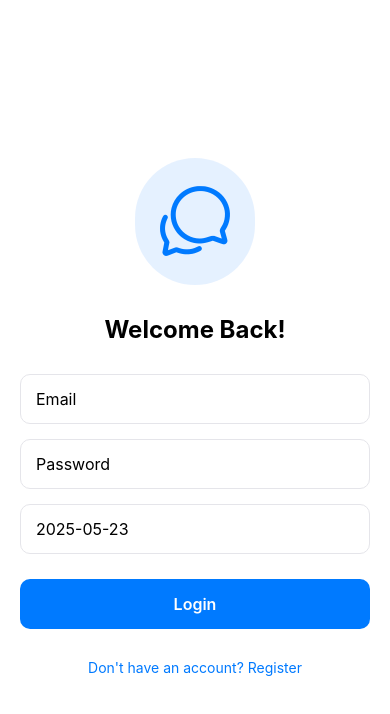
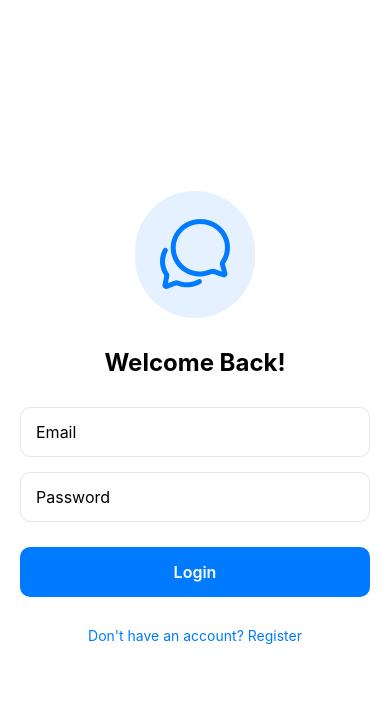
Before and after one commit to taivippro123/chatbot, a React Native app in the folder frontend/: screen / in a window 390 px wide. Shown: the top 714 px of the page. Built offline with nearby package versions, Linux system fonts and the light colour scheme.

Commit message:
remove DOB

```diff
--- a/frontend/src/components/AuthScreen.js
+++ b/frontend/src/components/AuthScreen.js
@@ -15,7 +15,6 @@ import {
 import AsyncStorage from '@react-native-async-storage/async-storage';
 import { Ionicons } from '@expo/vector-icons';
 import { translations } from '../translations';
-import DateTimePicker from '@react-native-community/datetimepicker';
 import { API_URL } from '../config/api';
 // const API_URL = 'http://localhost:5000';
 // const API_URL = 'http://192.168.1.2:5000/api';
@@ -57,39 +56,20 @@ const AuthScreen = ({ onAuthSuccess, language }) => {
   const [email, setEmail] = useState('');
   const [password, setPassword] = useState('');
   const [name, setName] = useState('');
-  const [dateOfBirth, setDateOfBirth] = useState(new Date());
-  const [showDatePicker, setShowDatePicker] = useState(false);
   const [isLoading, setIsLoading] = useState(false);
   const t = translations[language];
 
-  const handleDateChange = (event, selectedDate) => {
-    setShowDatePicker(false);
-    if (selectedDate) {
-      setDateOfBirth(selectedDate);
-    }
-  };
-
-  const formatDateForMySQL = (date) => {
-    if (!date) return '';
-    const year = date.getFullYear();
-    const month = String(date.getMonth() + 1).padStart(2, '0');
-    const day = String(date.getDate()).padStart(2, '0');
-    return `${year}-${month}-${day}`;
-  };
-
   const handleAuth = async () => {
-    if (!email || !password || !dateOfBirth || (!isLogin && !name)) {
+    if (!email || !password || (!isLogin && !name)) {
       Alert.alert(t.error, t.fillAllFields);
       return;
     }
 
     setIsLoading(true);
     try {
-      const formattedDate = formatDateForMySQL(dateOfBirth);
       const requestBody = {
         email,
         password,
-        dateOfBirth: formattedDate,
         ...(isLogin ? {} : { name })
       };
       // Log request body in JSON format like Postman
@@ -194,25 +174,6 @@ const AuthScreen = ({ onAuthSuccess, language }) => {
           />
 
           <TouchableOpacity
-            style={styles.dateInput}
-            onPress={() => setShowDatePicker(true)}
-          >
-            <Text style={styles.dateInputText}>
-              {dateOfBirth ? formatDateForMySQL(dateOfBirth) : 'Select Date of Birth'}
-            </Text>
-          </TouchableOpacity>
-
-          {showDatePicker && (
-            <DateTimePicker
-              value={dateOfBirth}
-              mode="date"
-              display="default"
-              onChange={handleDateChange}
-              maximumDate={new Date()}
-            />
-          )}
-
-          <TouchableOpacity
             style={[styles.button, isLoading && styles.buttonDisabled]}
             onPress={handleAuth}
             disabled={isLoading}
@@ -233,8 +194,6 @@ const AuthScreen = ({ onAuthSuccess, language }) => {
               setEmail('');
               setPassword('');
               setName('');
-              setDateOfBirth(new Date());
-              setShowDatePicker(false);
             }}
           >
             <Text style={styles.switchText}>
@@ -308,21 +267,6 @@ const styles = StyleSheet.create({
     color: '#007AFF',
     fontSize: 14,
   },
-  dateInput: {
-    width: '100%',
-    height: 50,
-    borderWidth: 1,
-    borderColor: '#E5E5EA',
-    borderRadius: 10,
-    paddingHorizontal: 15,
-    marginBottom: 15,
-    justifyContent: 'center',
-    backgroundColor: '#ffffff',
-  },
-  dateInputText: {
-    fontSize: 16,
-    color: '#000000',
-  },
 });
 
 export default AuthScreen;
```
Also changed, not shown: 2 other files (tests, documents, lock files or other folders).
